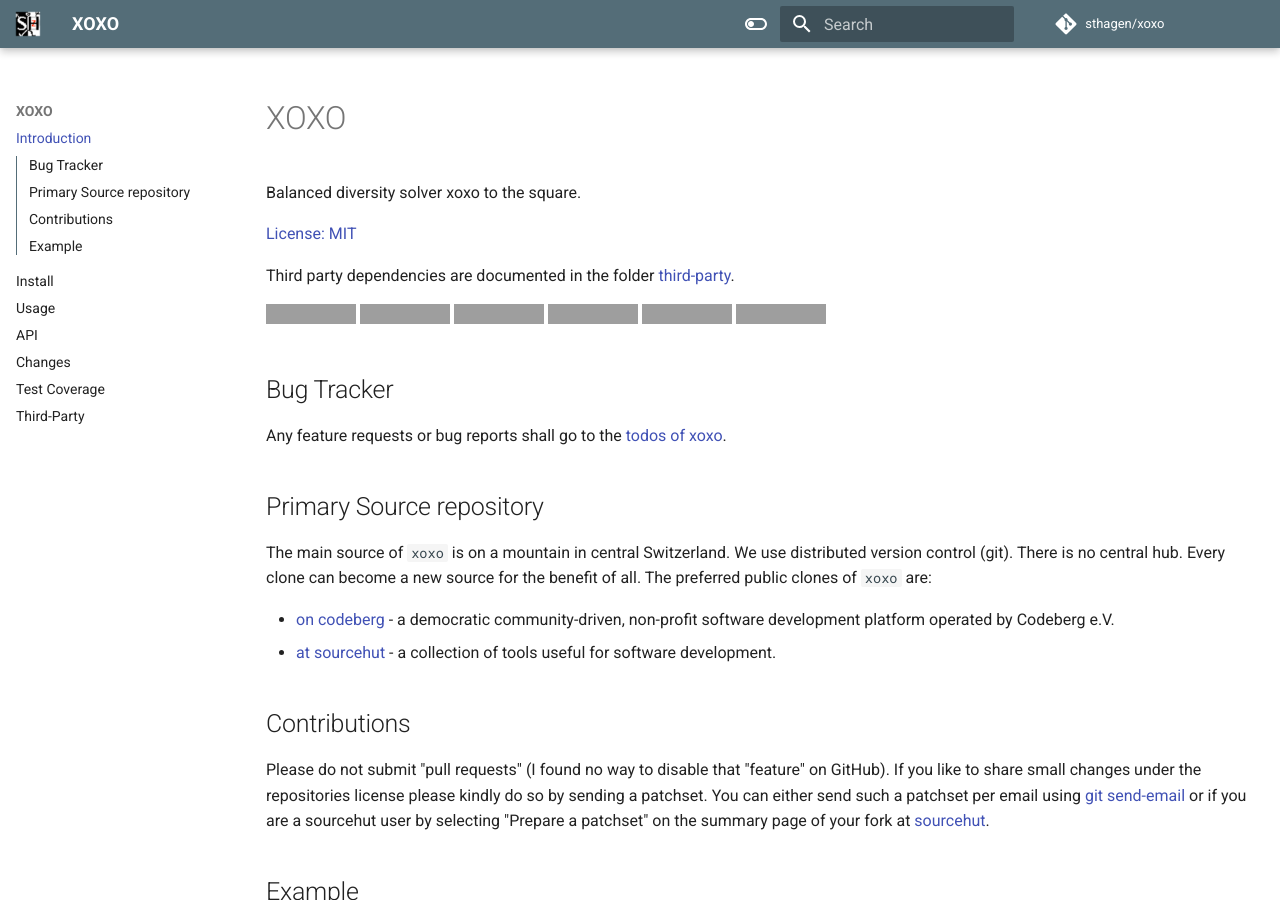
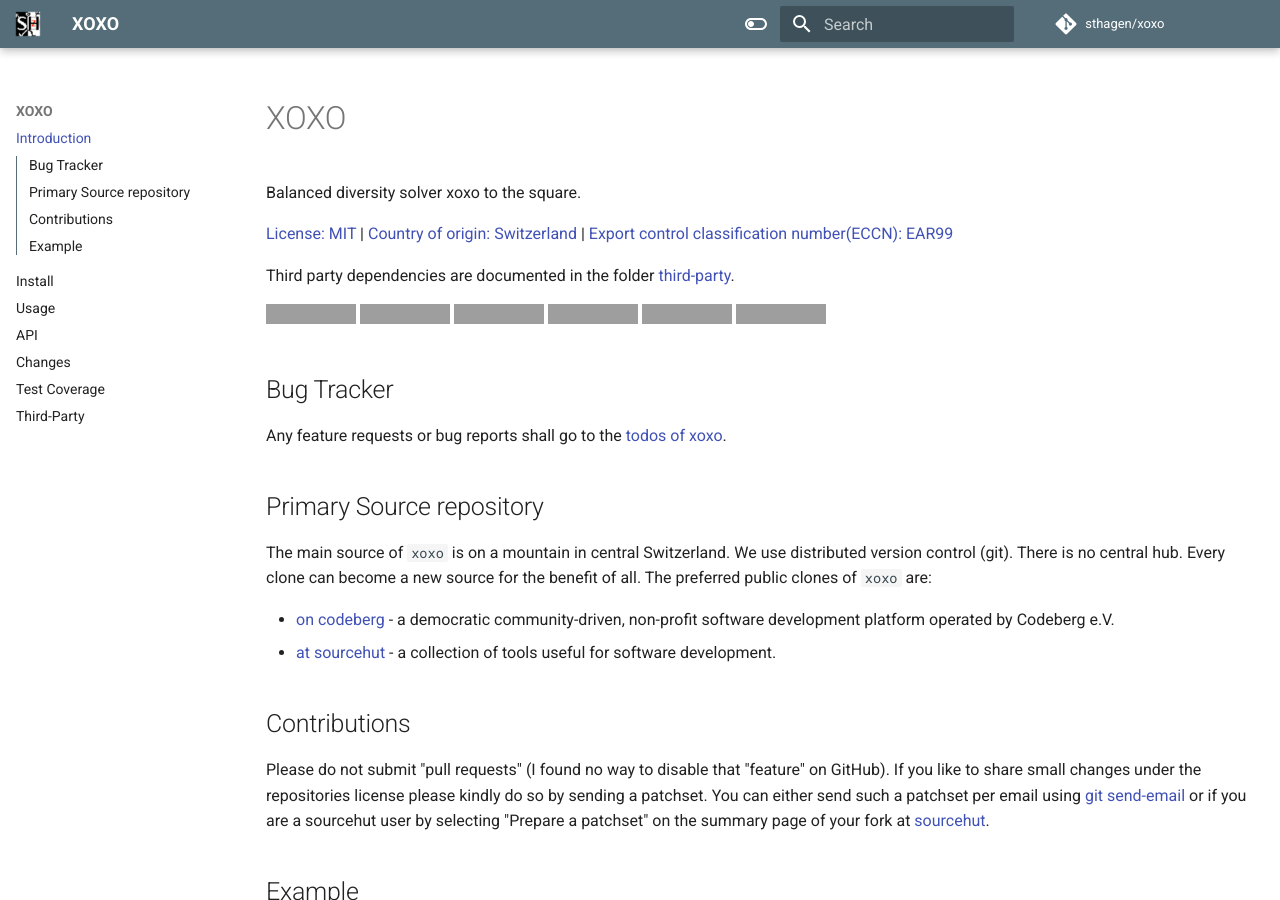
Before and after one commit to sthagen/xoxo, an MkDocs documentation site: the page built from docs/index.md, in a window 1280 px wide and 900 px high, cut to the strip 0-900 px from the top of the window. Built offline with MkDocs 1.6.1 and Material for MkDocs 9.7.7, drawn with Linux system fonts in a browser that asks for light colours; grey boxes are pictures that could not be loaded.

Commit message:
Amended landing page of docs with eccn and coo

```diff
--- a/docs/index.md
+++ b/docs/index.md
@@ -2,7 +2,9 @@
 
 Balanced diversity solver xoxo to the square.
 
-[License: MIT](https://git.sr.ht/~sthagen/xoxo/tree/default/item/LICENSE)
+[License: MIT](https://git.sr.ht/~sthagen/xoxo/tree/default/item/LICENSE) |
+[Country of origin: Switzerland](https://git.sr.ht/~sthagen/xoxo/tree/default/item/COUNTRY-OF-ORIGIN) |
+[Export control classification number(ECCN): EAR99](https://git.sr.ht/~sthagen/xoxo/tree/default/item/EXPORT-CONTROL-CLASSIFICATION-NUMBER)
 
 Third party dependencies are documented in the folder [third-party](third-party/README.md).
 
```
